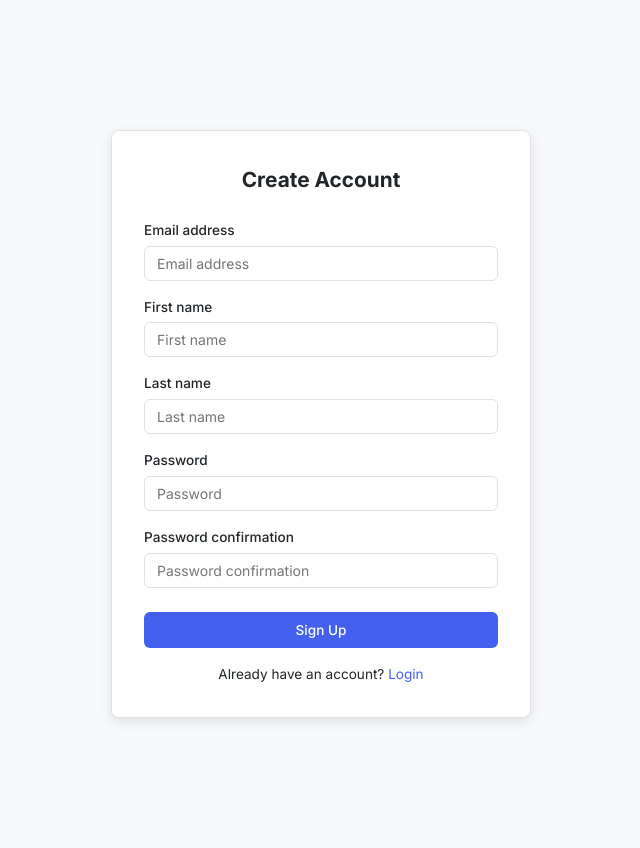
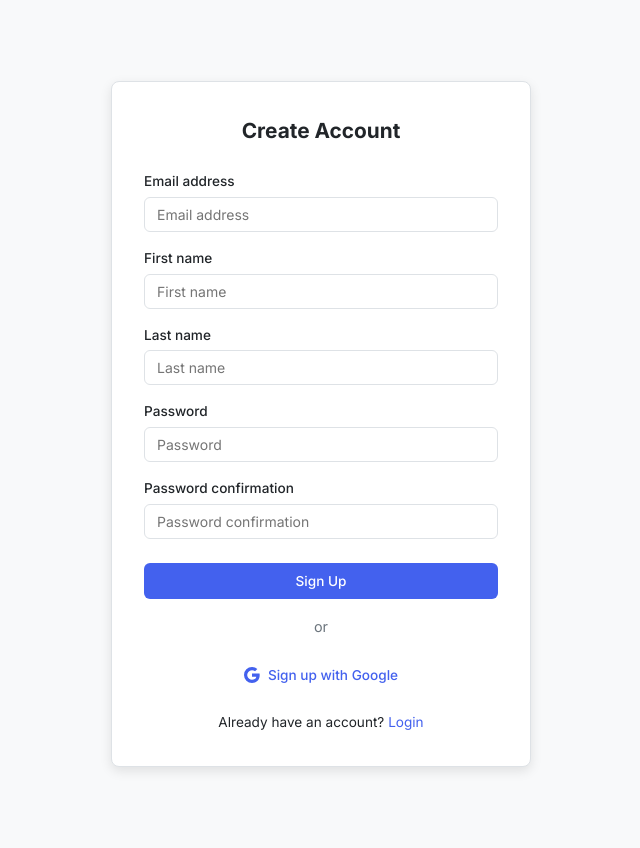
Before and after one commit to OmDhamal-08/Expense_Tracker_App, a Django app: page /accounts/register/ in a window 1280 px wide. Shown: the whole page, without its empty margins (319-959 px from the left). Run offline with Django 5.2, Linux system fonts and the light colour scheme.

Commit message:
fix(deploy): added missing django requirements for render and configured google oauth button UI

```diff
--- a/expense_tracker/urls.py
+++ b/expense_tracker/urls.py
@@ -7,6 +7,7 @@ from accounts.views import home
 urlpatterns = [
     path('admin/', admin.site.urls),
     path('', home, name='home'),
+    path('auth/', include('allauth.urls')),
     path('accounts/', include('accounts.urls')),
     path('', include('core.urls')),
     path('api/', include('api.urls', namespace='api')),
--- a/requirements.txt
+++ b/requirements.txt
@@ -19,3 +19,8 @@ python-bidi==0.4.2
 xhtml2pdf==0.2.16
 django-apscheduler==0.6.2
 requests==2.31.0
+django-taggit==6.1.0
+django-otp==1.5.4
+qrcode==8.0
+drf-spectacular==0.28.0
+django-ratelimit==4.1.0
--- a/templates/accounts/register.html
+++ b/templates/accounts/register.html
@@ -14,6 +14,14 @@
 {% if field.help_text %}<span class="helptext">{{ field.help_text }}</span>{% endif %}
 </div>{% endfor %}
 <button type="submit" class="btn btn-primary" style="width:100%;justify-content:center;padding:10px;margin-top:8px">{{ t.sign_up|default:'Sign Up' }}</button>
+<div style="text-align:center;margin:15px 0;">
+  <span style="background:var(--bg-secondary, #fff);padding:0 10px;color:var(--text-secondary);font-size:0.9rem;">or</span>
+</div>
+<a href="/auth/google/login/" class="btn btn-outline-dark" style="width:100%;justify-content:center;padding:10px;display:flex;align-items:center;gap:8px;">
+  <svg xmlns="http://www.w3.org/2000/svg" width="16" height="16" fill="currentColor" class="bi bi-google" viewBox="0 0 16 16">
+    <path d="M15.545 6.558a9.42 9.42 0 0 1 .139 1.626c0 2.434-.87 4.492-2.384 5.885h.002C11.978 15.292 10.158 16 8 16A8 8 0 1 1 8 0a7.689 7.689 0 0 1 5.352 2.082l-2.284 2.284A4.347 4.347 0 0 0 8 3.166c-2.087 0-3.86 1.408-4.492 3.304a4.792 4.792 0 0 0 0 3.063h.003c.635 1.893 2.405 3.301 4.492 3.301 1.078 0 2.004-.276 2.722-.764h-.003a3.702 3.702 0 0 0 1.599-2.431H8v-3.08h7.545z"/>
+  </svg> Sign up with Google
+</a>
 </form>
 <div style="text-align:center;margin-top:16px;font-size:0.85rem">{{ t.already_have_account|default:'Already have an account?' }} <a href="{% url 'login' %}">{{ t.login|default:'Login' }}</a></div>
 </div></div>
```
Also changed, not shown: expense_tracker/settings.py (+18 -0 lines), templates/accounts/login.html (+8 -0 lines).
